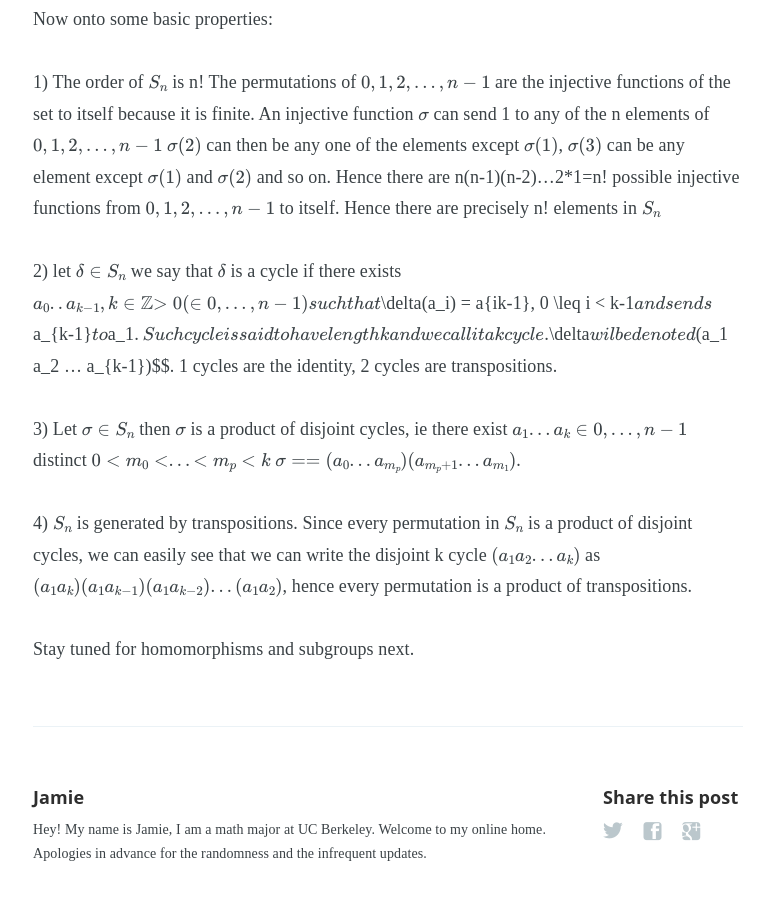
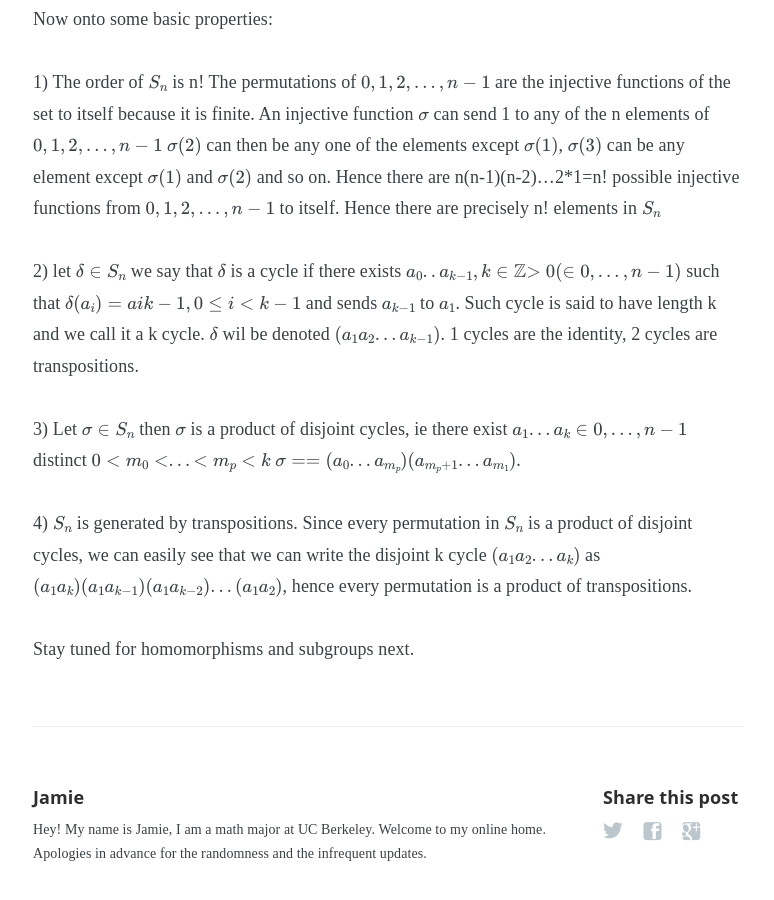
Before and after one commit to jamiecayley/jamiecayley.github.io, a Jekyll site: the page built from _posts/2016-04-12-An-Introduction-To-Abstract-Algebra-3.md, in a window 1280 px wide and 900 px high, scrolled down 917 px. Shown: the whole window, without its empty margins (252-1026 px from the left). Built offline with Jekyll 4.4.1, drawn with Linux system fonts in a browser that asks for light colours; some web fonts are replaced; formulas are drawn with MathJax 3.

```diff
--- a/_posts/2016-04-12-An-Introduction-To-Abstract-Algebra-3.md
+++ b/_posts/2016-04-12-An-Introduction-To-Abstract-Algebra-3.md
@@ -19,7 +19,7 @@ Now onto some basic properties:
 
 1) The order of $$S_n$$ is n! The permutations of $${0,1,2,...,n-1}$$ are the injective functions of the set to itself because it is finite. An injective function $$\sigma$$ can send 1 to any of the n elements of $${0,1,2,...,n-1}$$ $$\sigma(2)$$ can then be any one of the elements except $$\sigma(1)$$, $$\sigma(3)$$ can be any element except $$\sigma(1)$$ and $$\sigma(2)$$ and so on. Hence there are n(n-1)(n-2)...2*1=n! possible injective functions from $${0,1,2,...,n-1}$$ to itself. Hence there are precisely n! elements in $$S_n$$
 
-2) let $$\delta \in S_n$$ we say that $$\delta$$ is a cycle if there exists $$a_0 .. a_{k-1}, k \in \mathbb{Z}{> 0} (\in {0,...,n-1}) such that $$\delta(a_i) = a{ik-1}, 0 \leq i < k-1$$ and sends $$a_{k-1}$$ to $$a_1$$. Such cycle is said to have length k and we call it a k cycle. $$\delta$$ wil be denoted $$(a_1 a_2 ... a_{k-1})$$. 1 cycles are the identity, 2 cycles are transpositions.
+2) let $$\delta \in S_n$$ we say that $$\delta$$ is a cycle if there exists $$a_0 .. a_{k-1}, k \in \mathbb{Z}{> 0} (\in {0,...,n-1})$$ such that $$\delta(a_i) = a{ik-1}, 0 \leq i < k-1$$ and sends $$a_{k-1}$$ to $$a_1$$. Such cycle is said to have length k and we call it a k cycle. $$\delta$$ wil be denoted $$(a_1 a_2 ... a_{k-1})$$. 1 cycles are the identity, 2 cycles are transpositions.
 
 3) Let $$\sigma \in S_n$$ then $$\sigma$$ is a product of disjoint cycles, ie there exist $$a_1 ... a_k \in {0, ..., n-1}$$ distinct $$0 < m_0 < ... < m_p <k$$ $$\sigma == (a_0 ... a_{m_p})(a_{m_p+1} ... a_{m_1})$$.
 
```
